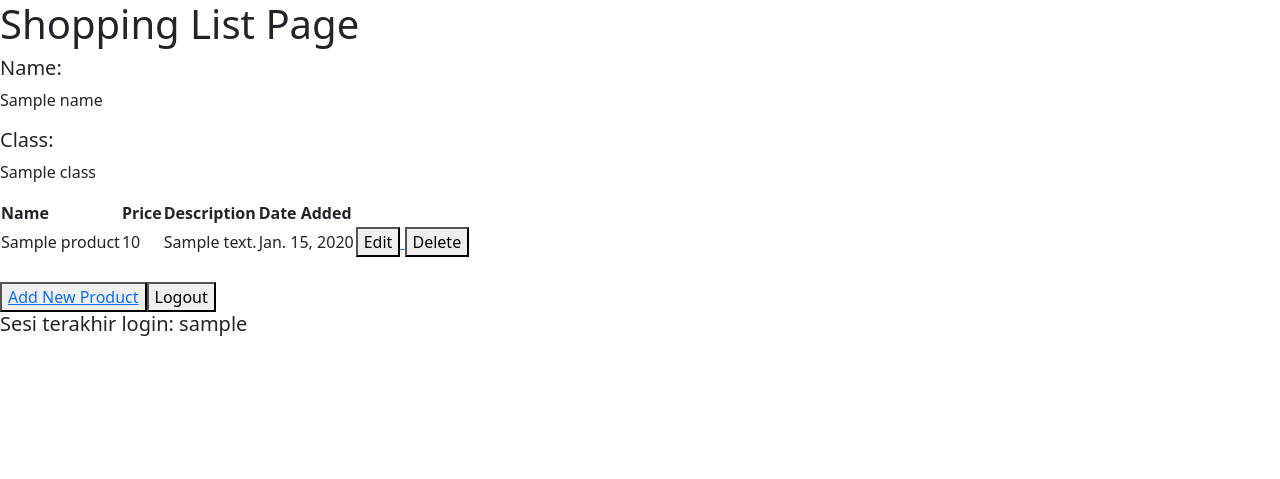
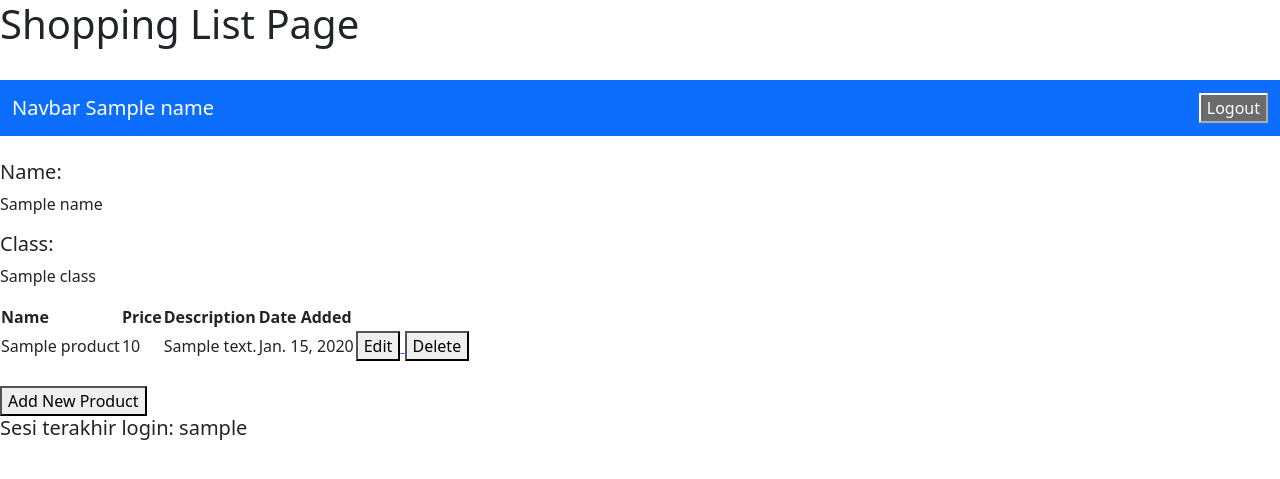
Before and after one commit to RyanAfzal/shopping-list, a Django app: template main/templates/main.html in a window 1280 px wide. Shown: the top 479 px of the page. Run offline with Django 4.2, Linux system fonts and the light colour scheme; tables that the repository leaves empty hold one stand-in row (values such as "Sample post"); the template is opened without the code that fills it: values that come from a table or form of the project are taken from there, most other values are stand-ins (such as "Sample title", 1, 10 or a date in 2020).

Commit message:
Menambahkan navbar

```diff
--- a/main/templates/main.html
+++ b/main/templates/main.html
@@ -2,6 +2,23 @@
 
 {% block content %}
     <h1>Shopping List Page</h1>
+
+    <br>
+
+    <nav class="navbar bg-primary" data-bs-theme="dark">
+        <div class="container-fluid">
+            <span class="navbar-brand">Navbar   {{name}}</span>
+          <div class="d-flex justify-content-end"></div>
+            <a href="{% url 'main:logout' %}">
+              <button>
+                Logout
+              </button>
+            </a>
+          </div>
+        </div>
+    </nav>
+
+    <br>
 
     <h5>Name:</h5>
     <p>{{name}}</p>
@@ -45,11 +62,6 @@
     <a href="{% url 'main:create_product' %}">
         <button>
             Add New Product
-            <a href="{% url 'main:logout' %}">
-                <button>
-                    Logout
-                </button>
-            </a>
         </button>
     </a>
     <h5>Sesi terakhir login: {{ last_login }}</h5>
```
